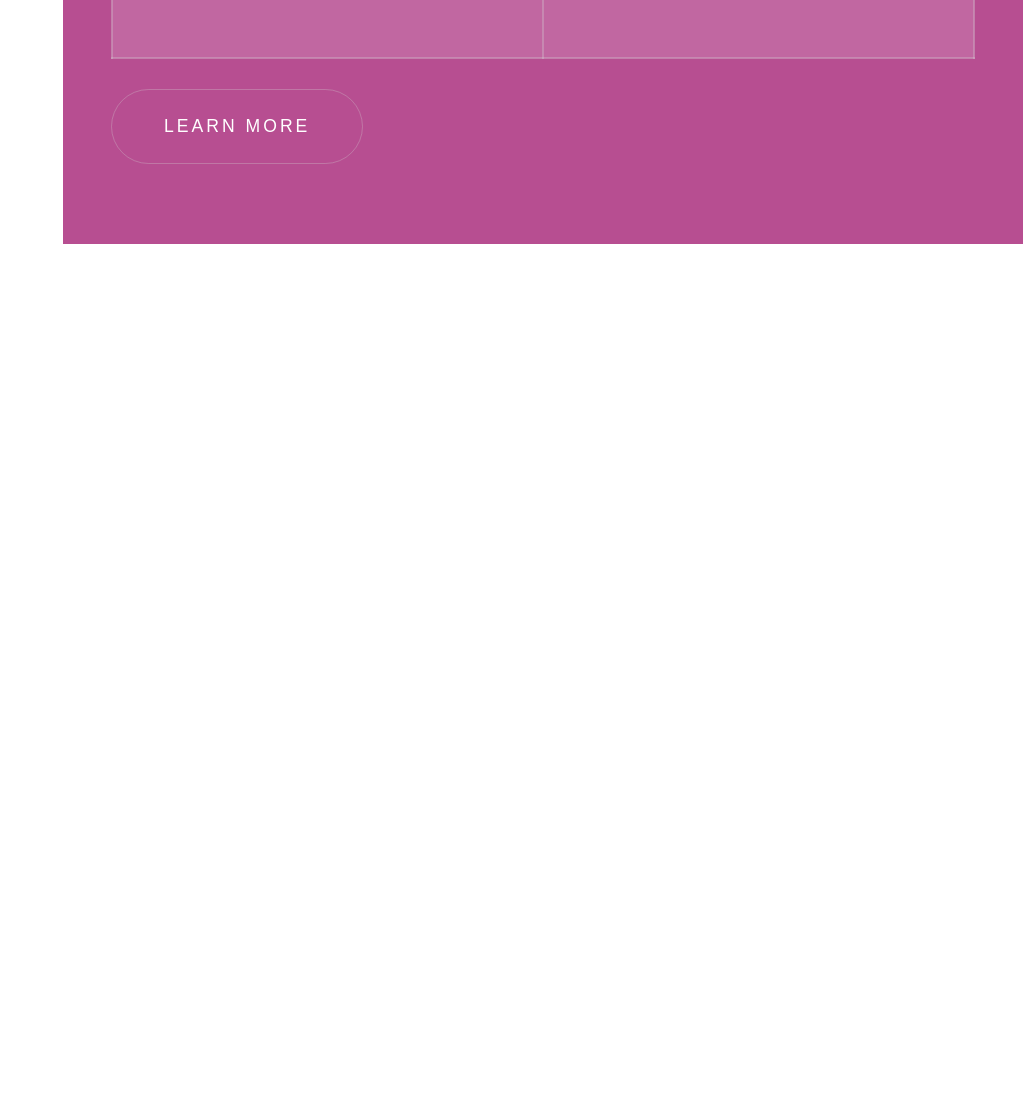
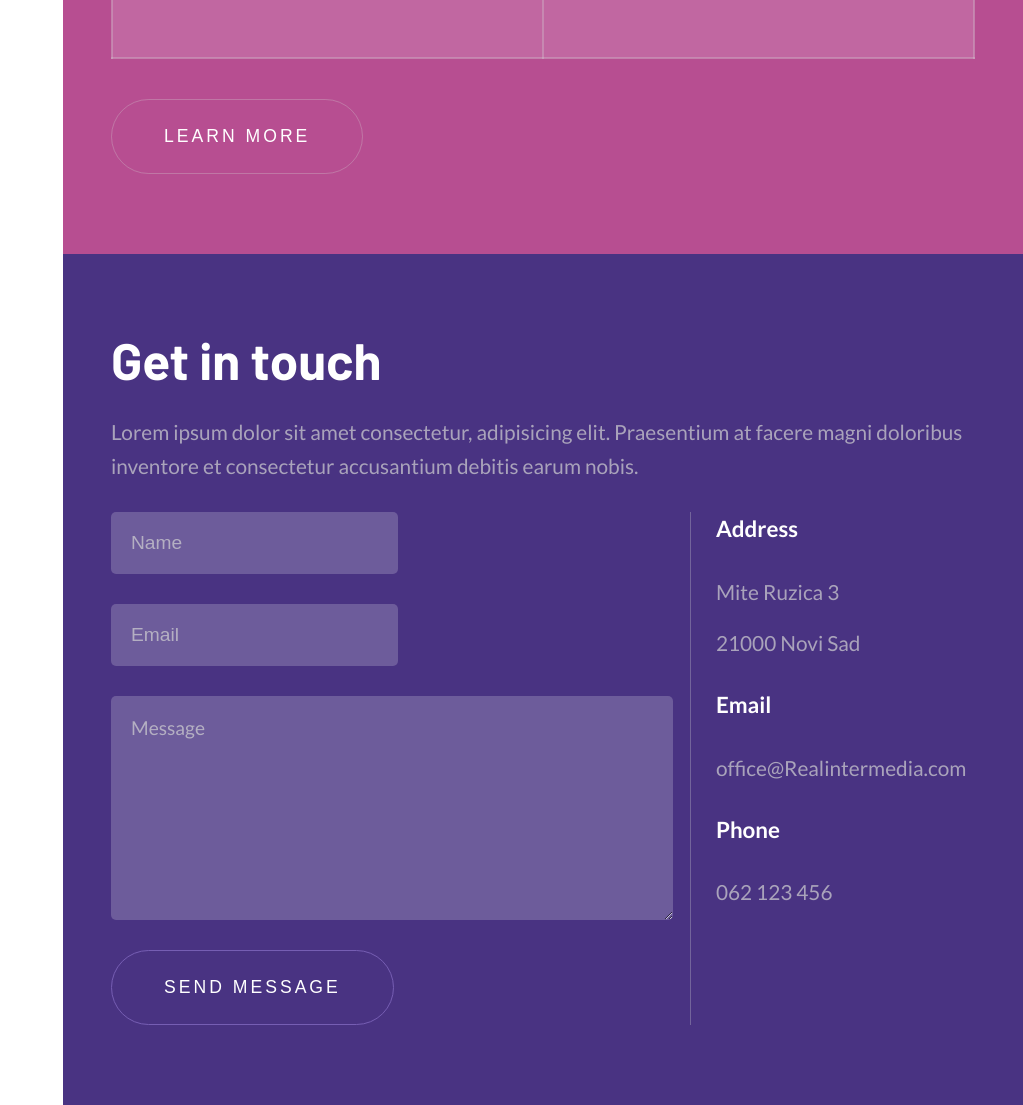
Before and after one commit to milivojevicentijevic/HW-Nav-Left, a plain HTML site: page index.html in a window 1280 px wide. Shown: the part 2743-3848 px from the top of the page, without its empty margins (257-1280 px from the left). Before the commit the page ends 2987 px from the top, so only its background shows below. Drawn offline with Linux system fonts and the light colour scheme.

Commit message:
getInTouch

```diff
--- a/index.html
+++ b/index.html
@@ -124,6 +124,32 @@
                 <button>Learn more</button>
             </article>
         </section>
+        <!-- getInTouch -->
+        <section class="getInTouch py">
+            <article class="container">
+                <h2>Get in touch</h2>
+                <p>Lorem ipsum dolor sit amet consectetur, adipisicing elit. Praesentium at facere magni doloribus inventore et consectetur accusantium debitis earum nobis.</p>
+            </article>
+            <article class="container">
+                <form>
+                    <input type="text" placeholder="Name">
+                    <input type="email" placeholder="Email">
+                    <textarea cols="30" rows="8" placeholder="Message"></textarea>
+                    <button>Send Message</button>
+                </form>
+                <div class="contact">
+                    <dl>
+                        <dt>Address</dt>
+                        <dd>Mite Ruzica 3</dd>
+                        <dd>21000 Novi Sad</dd>
+                        <dt>Email</dt>
+                        <dd>office@Realintermedia.com</dd>
+                        <dt>Phone</dt>
+                        <dd>062 123 456</dd>
+                    </dl>
+                </div>
+            </article>
+        </section>
     </main>
 </body>
 </html>
--- a/style.css
+++ b/style.css
@@ -7,7 +7,7 @@
     --thirdBg: #484aa3;
     --fourthBg: #b74e91;
     --fifthBg: #5342a6; /* rgb(83, 66, 166) */
-    --footerBg: #493382;
+    --footerBg: #493382; /* rgb(73, 51, 130) */
     --white: #fff;
     --border: #765eb3;
     --lightGray: rgba(211, 211, 211,.7);
@@ -23,9 +23,13 @@ body {
     font-family: 'Lato', sans-serif;
     line-height: 1.5;
     font-size: 16px;
+    color: var(--white);
 }
 h1,h2,h3, h4 {
     font-family: 'Barlow', sans-serif;
+}
+p {
+    color: var(--lightGray);
 }
 a {
     text-decoration: none;
@@ -119,11 +123,9 @@ welcome
 }
 .welcome h1 {
     font-size: 5.8rem;
-    color: var(--white);
 }
 .welcome p {
     font-size: 1.6rem;
-    color: var(--lightGray);
     line-height: 1.8;
     padding: 40px 0;
 }
@@ -143,7 +145,6 @@ whoWeAre
 }
 .whoWeAre article .text {
     flex: 0 0 70%;
-    color: var(--white);
     padding: 4%;
 }
 .whoWeAre article:nth-child(1) {
@@ -160,7 +161,6 @@ whoWeAre
 }
 .whoWeAre p {
     font-size: 1.3rem;
-    color: var(--lightGray);
     line-height: 1.6;
     padding: 30px 0;
 }
@@ -169,7 +169,6 @@ whatWeDo
 **********************/
 .whatWeDo {
     background-color: var(--fourthBg);
-    color: var(--white);
 }
 .whatWeDo h2 {
     font-size: 3.2rem;
@@ -177,7 +176,6 @@ whatWeDo
 }
 .whatWeDo article > p {
     font-size: 1.3rem;
-    color: var(--lightGray);
     line-height: 1.6;
     padding: 30px 0;
 }
@@ -185,10 +183,10 @@ whatWeDo
     border-collapse: collapse;
     border: 2px solid var(--borderLightGray);
     padding: 60px 25px;
-    background: rgba(255,255,255,.075);
+    background-color: rgba(255,255,255,.075);
 }
 .whatWeDo table {
-    margin-bottom: 30px;
+    margin-bottom: 40px;
 }
 .whatWeDo .icon {
     float: left;
@@ -219,10 +217,77 @@ whatWeDo
 }
 .whatWeDo p {
     font-size: 1.3rem;
-    color: var(--lightGray);
     line-height: 1.6;
     padding-top: 5px;
 }
 .whatWeDo button {
     border-color: var(--borderLightGray);
 }
+/**********************
+getInTouch
+**********************/
+.getInTouch {
+    background-color: var(--footerBg);
+}
+.getInTouch h2 {
+    font-size: 3.2rem;
+    line-height: 1;
+}
+.getInTouch article > p {
+    font-size: 1.3rem;
+    line-height: 1.6;
+    padding: 30px 0;
+}
+.getInTouch article:last-child {
+    display: flex;
+    justify-content: space-between;
+    flex-wrap: wrap;
+}
+.getInTouch form {
+    flex: 0 0 65%;
+    display: flex;
+    justify-content: space-between;
+    flex-wrap: wrap;
+}
+.getInTouch input,
+.getInTouch textarea {
+    color: var(--white);
+    padding: 20px;
+    font-size: 1.2rem;
+    border: none;
+    border-radius: 5px;
+    outline: none;
+    background-color: rgba(255,255,255,.2);
+    border-radius: 5px;
+    margin-bottom: 30px;
+}
+.getInTouch input {
+    flex: 0 0 48%;
+}
+.getInTouch textarea {
+    font-family: 'Lato', sans-serif;
+    flex: 0 0 100%;
+}
+.getInTouch input::placeholder,
+.getInTouch textarea::placeholder {
+    color: var(--lightGray);
+}
+.getInTouch .contact {
+    flex: 0 0 33%;
+    border-left: 1px solid var(--borderLightGray);
+    padding-left: 25px;
+}
+.getInTouch dt {
+    color: var(--white);
+    font-size: 1.4rem;
+    font-weight: 700;
+    padding: 20px 0;
+}
+.getInTouch dt:first-child {
+    padding-top: 0;
+}
+.getInTouch dd {
+    color: var(--lightGray);
+    font-size: 1.3rem;
+    padding: 10px 0;
+}
```
